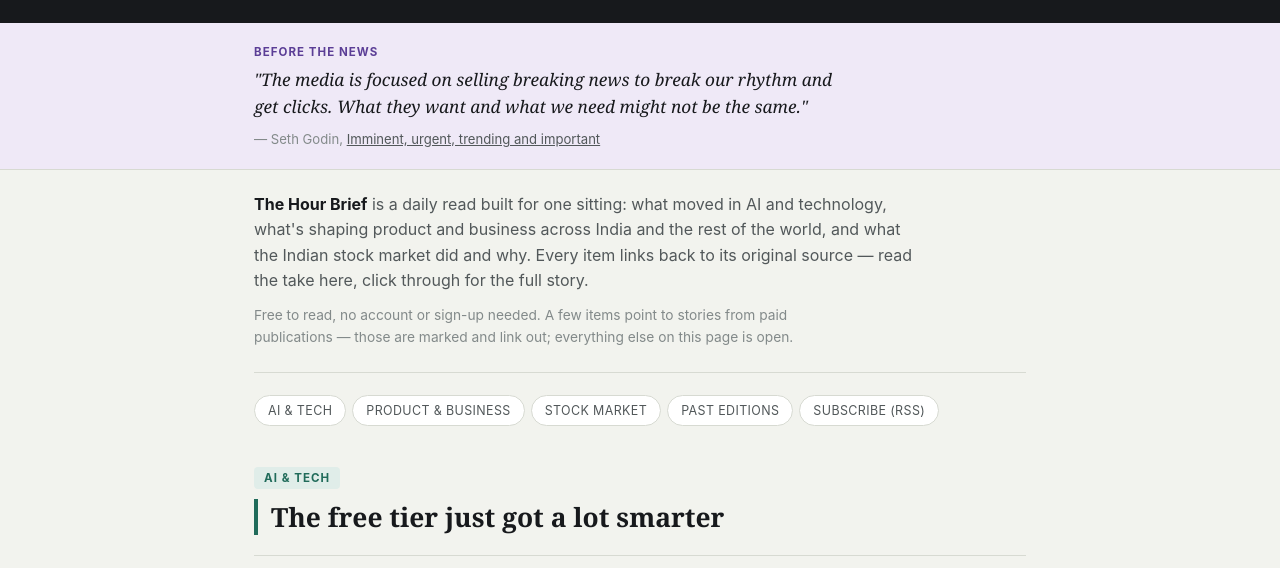
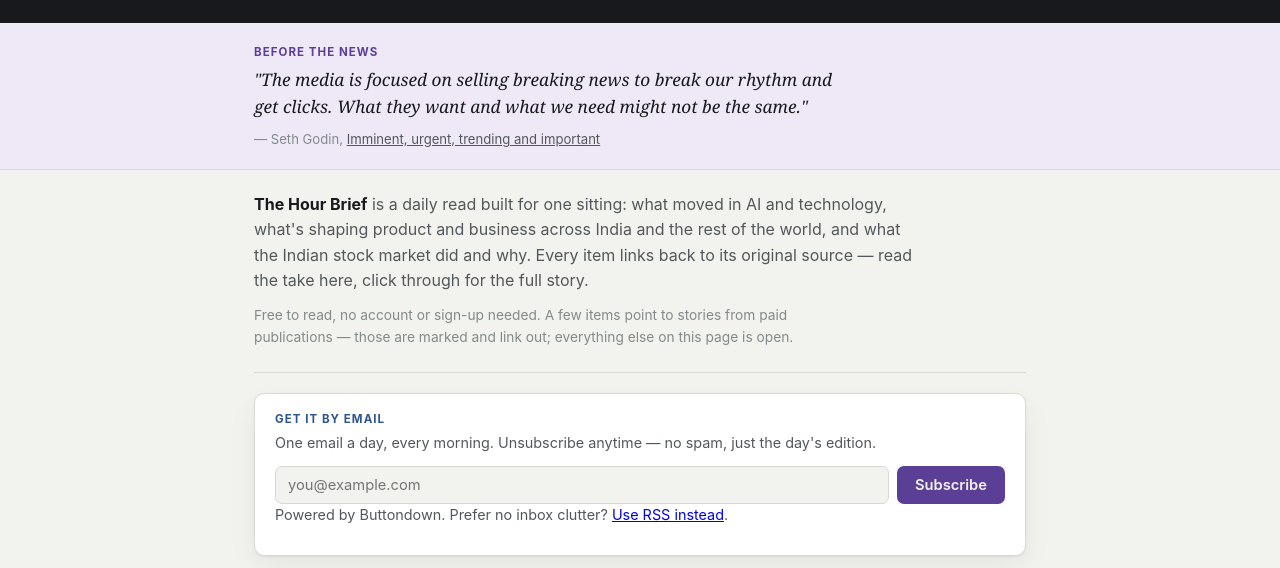
Before and after one commit to Milindroy699/the-hour-brief, a plain HTML site: page archive/2026-08-16.html in a window 1280 px wide. Shown: the part 155-723 px from the top of the page. Drawn offline with Linux system fonts and the light colour scheme.

Commit message:
Wire up email signup form with Buttondown

```diff
--- a/archive/2026-08-16.html
+++ b/archive/2026-08-16.html
@@ -203,6 +203,68 @@
     color: var(--ink-faint);
   }
 
+  /* ---- Subscribe box ---- */
+  .subscribe-box {
+    background: var(--paper);
+    border: 1px solid var(--line);
+    border-radius: 10px;
+    padding: 18px 20px;
+    margin: 20px 0 0;
+    box-shadow: var(--shadow);
+  }
+  .subscribe-box .sub-label {
+    font-size: 0.72rem;
+    font-weight: 700;
+    letter-spacing: 0.09em;
+    text-transform: uppercase;
+    color: var(--tag-mkt);
+    display: block;
+    margin-bottom: 6px;
+  }
+  .subscribe-box p {
+    margin: 0 0 12px;
+    font-size: 0.9rem;
+    color: var(--ink-soft);
+    line-height: 1.5;
+  }
+  .subscribe-form {
+    display: flex;
+    gap: 8px;
+    flex-wrap: wrap;
+  }
+  .subscribe-form input[type="email"] {
+    flex: 1 1 220px;
+    min-width: 0;
+    padding: 9px 12px;
+    border-radius: 7px;
+    border: 1px solid var(--line);
+    background: var(--bg);
+    color: var(--ink);
+    font-size: 0.92rem;
+    font-family: inherit;
+  }
+  .subscribe-form input[type="email"]:focus-visible {
+    outline: 2px solid var(--brand);
+    outline-offset: 1px;
+  }
+  .subscribe-form button {
+    padding: 9px 18px;
+    border-radius: 7px;
+    border: none;
+    background: var(--brand);
+    color: var(--bg);
+    font-size: 0.92rem;
+    font-weight: 600;
+    cursor: pointer;
+    font-family: inherit;
+  }
+  .subscribe-form button:hover { opacity: 0.9; }
+  .subscribe-note {
+    margin-top: 8px;
+    font-size: 0.76rem;
+    color: var(--ink-faint);
+  }
+
   .nav {
     display: flex;
     gap: 6px;
@@ -405,6 +467,16 @@
   <div class="about">
     <p><strong>The Hour Brief</strong> is a daily read built for one sitting: what moved in AI and technology, what's shaping product and business across India and the rest of the world, and what the Indian stock market did and why. Every item links back to its original source — read the take here, click through for the full story.</p>
     <p class="free-line">Free to read, no account or sign-up needed. A few items point to stories from paid publications — those are marked and link out; everything else on this page is open.</p>
+  </div>
+
+  <div class="subscribe-box">
+    <span class="sub-label">Get it by email</span>
+    <p>One email a day, every morning. Unsubscribe anytime — no spam, just the day's edition.</p>
+    <form action="https://buttondown.email/api/emails/embed-subscribe/milind" method="post" target="popupwindow" onsubmit="window.open('https://buttondown.email/milind', 'popupwindow')" class="subscribe-form">
+      <input type="email" name="email" id="bd-email" placeholder="you@example.com" required>
+      <button type="submit">Subscribe</button>
+    </form>
+    <p class="subscribe-note">Powered by Buttondown. Prefer no inbox clutter? <a href="../feed.xml">Use RSS instead</a>.</p>
   </div>
 
   <nav class="nav" aria-label="Sections">
```
Also changed, not shown: index.html (+72 -0 lines).
